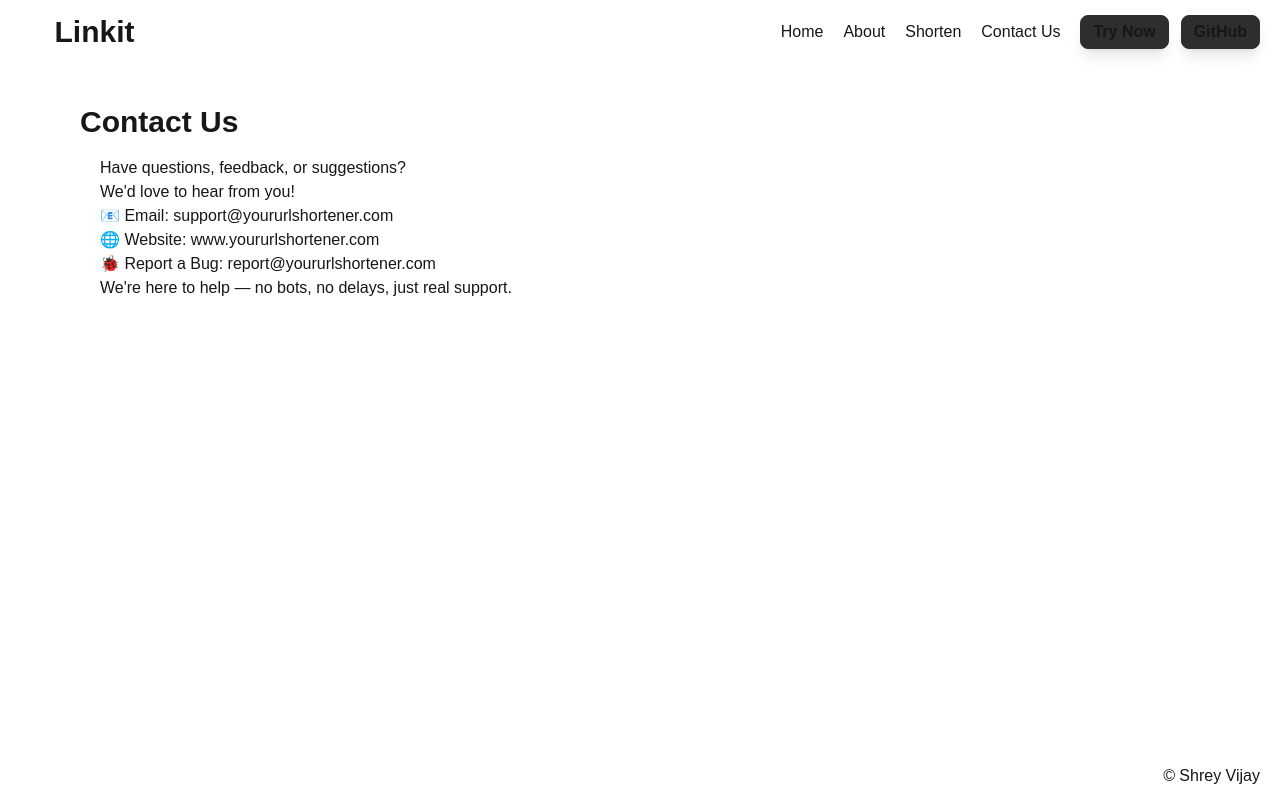
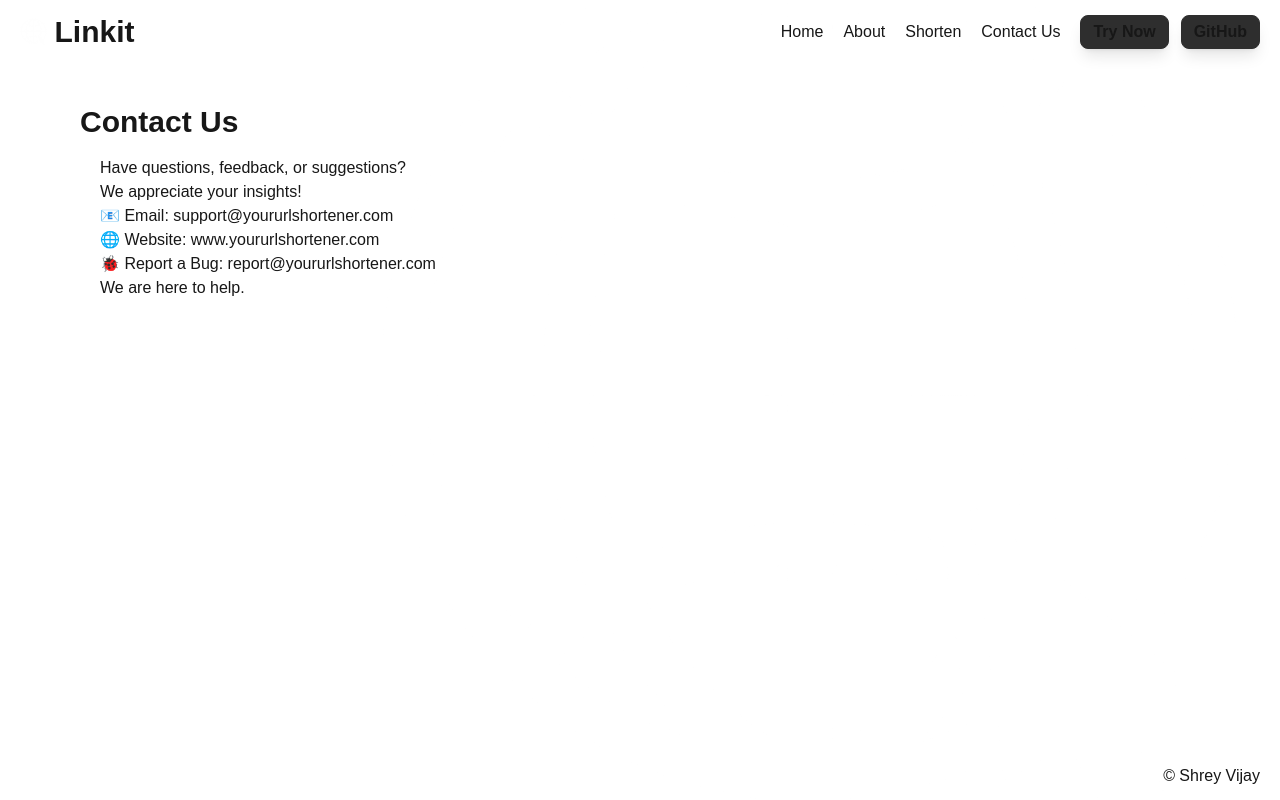
Before and after one commit to ShreyVijay/Linkit, a Next.js app: page /contact in a window 1280 px wide. Built offline with nearby package versions, Linux system fonts and the light colour scheme.

Commit message:
Update page.js

```diff
--- a/app/contact/page.js
+++ b/app/contact/page.js
@@ -7,11 +7,11 @@ const contact = () => {
       <p className="text-3xl font-bold ">Contact Us</p>
       <div className="pl-5">
         <p>Have questions, feedback, or suggestions?</p>
-        <p>We&apos;d love to hear from you!</p>
+        <p>We appreciate your insights!</p>
         <p>📧 Email: support@yoururlshortener.com</p>
         <p>🌐 Website: www.yoururlshortener.com</p>
         <p>🐞 Report a Bug: report@yoururlshortener.com</p>
-        <p>We&apos;re here to help — no bots, no delays, just real support.</p>
+        <p>We are here to help.</p>
       </div>
     </div>
   );
```
